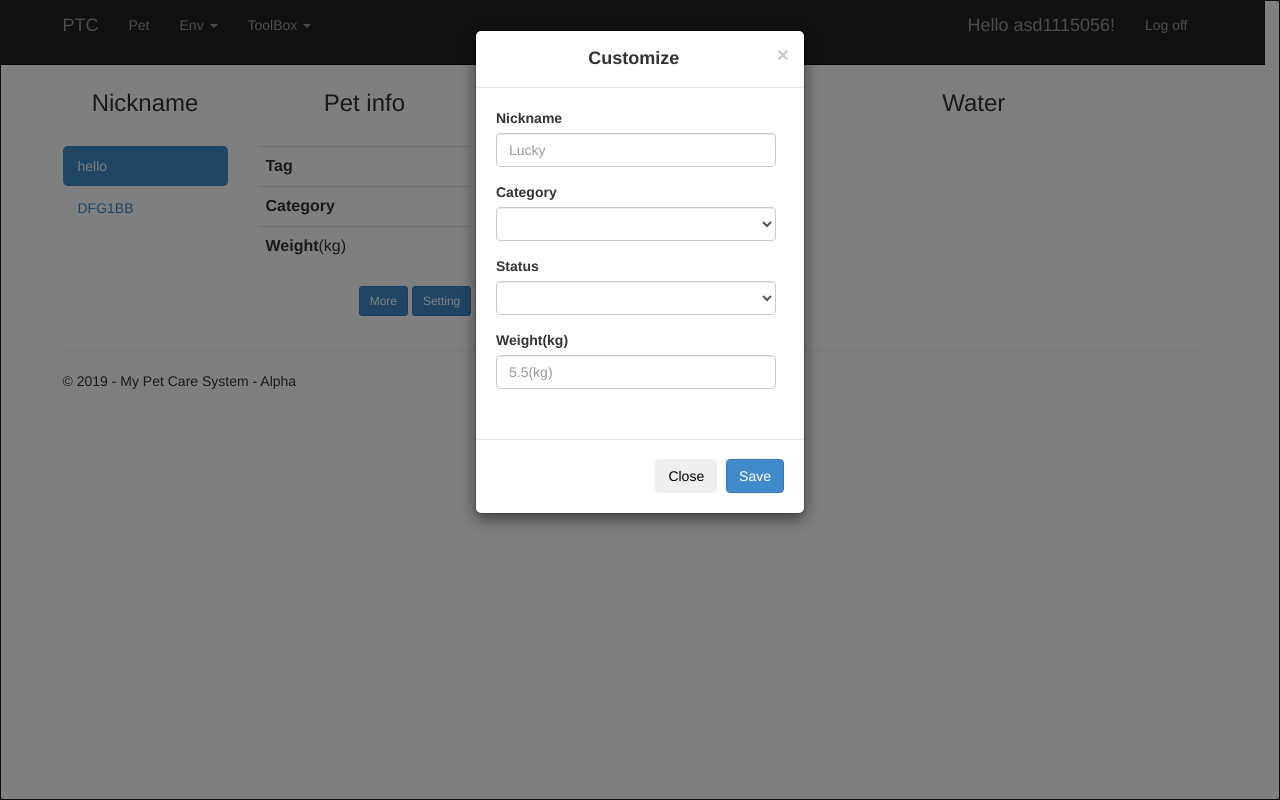
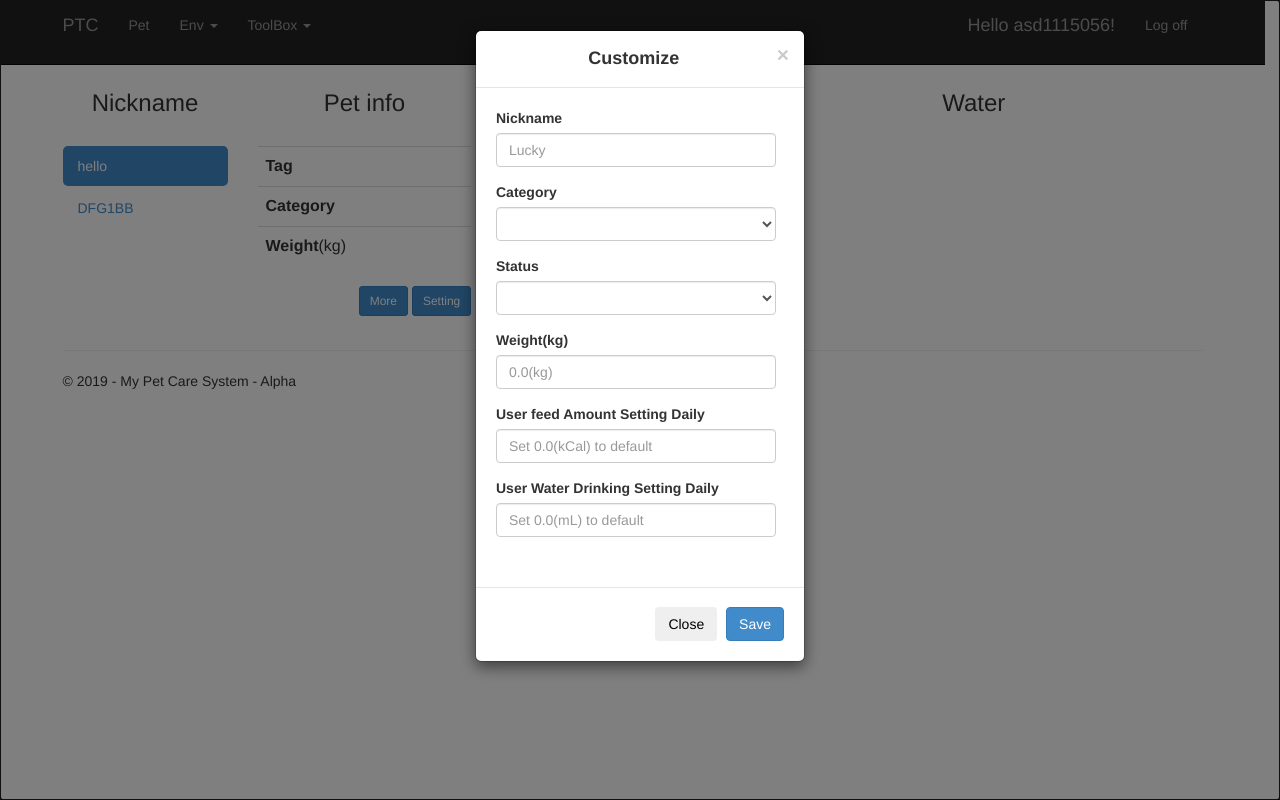
Before and after one commit to asd1115056/Project-DjangoWeb, a Django app: page / in a window 1280 px wide, after a click on "Setting". Run offline with Django 3.2, Linux system fonts and the light colour scheme; a user stored in the database is signed in; data comes from the database, SQL or seed files in the repository; both versions use the stored data as it was after the commit; data that the repository does not hold is empty; some libraries are stand-ins or nearby versions.

Commit message:
justgage

```diff
--- a/app/models.py
+++ b/app/models.py
@@ -35,6 +35,8 @@ class Tag_Info(models.Model):
     weight = models.DecimalField(max_digits=6,decimal_places=2,default=Decimal('0.00'), null=True, blank=True)
     suggest_water_drinking_daily = models.DecimalField(max_digits = 6,decimal_places = 2,default = Decimal('0.00'), null = True, blank = True)
     suggest_feed_amount_daily = models.DecimalField(max_digits=6,decimal_places=2,default=Decimal('0.00'), null=True, blank=True)
+    user_water_drinking_setting_daily = models.DecimalField(max_digits=6,decimal_places=2,default=Decimal('0.00'), null=True, blank=True)
+    user_feed_amount_setting_daily = models.DecimalField(max_digits=6,decimal_places=2,default=Decimal('0.00'), null=True, blank=True)
     updated_at = models.DateTimeField(auto_now = True)
     created_at = models.DateTimeField(auto_now_add=True)
     def __str__(self):
--- a/app/templates/app/index.html
+++ b/app/templates/app/index.html
@@ -22,7 +22,7 @@
             <div class="col-md-3 column">
                 <div style="        text-align: center;"><h3>Pet info</h3><br></div>
                 <div style="        text-align: center;">
-                <table  class="table">
+                    <table class="table">
                         <thead>
                         </thead>
                         <tbody>
@@ -38,7 +38,6 @@
                                 <td><strong>Weight</strong>(kg)</td>
                                 <td id="Weight_table"></td>
                             </tr>
-
                         </tbody>
                     </table>
                 </div>
@@ -55,7 +54,7 @@
                                     <h4 class="modal-title" id="myModalLabel"><strong>Customize</strong></h4>
                                 </div>
 
-                                <div class="modal-body" >
+                                <div class="modal-body">
                                     <div class="form-group">
                                         <label for="Nickname"><strong>Nickname</strong></label>
                                         <input type="text" class="form-control" id="Nickname" placeholder="Lucky">
@@ -97,7 +96,15 @@
                                     </div>
                                     <div class="form-group">
                                         <label for="Weight"><strong>Weight</strong>(kg)</label>
-                                        <input type="number" step="0.01" class="form-control" id="Weight" placeholder="5.5(kg)">
+                                        <input type="number" step="0.01" class="form-control" id="Weight" placeholder="0.0(kg)">
+                                    </div>
+                                    <div class="form-group">
+                                        <label for="User_feed_amount_setting_daily"><strong>User feed Amount Setting Daily</strong></label>
+                                        <input type="number" step="0.01" class="form-control" id="User_feed_amount_setting_daily" placeholder="Set 0.0(kCal) to default">
+                                    </div>
+                                    <div class="form-group">
+                                        <label for="User_water_drinking_setting_daily"><strong>User Water Drinking Setting Daily</strong></label>
+                                        <input type="number" step="0.01" class="form-control" id="User_water_drinking_setting_daily" placeholder="Set 0.0(mL) to default ">
                                     </div>
                                 </div>
                                 <div class="modal-footer">
@@ -146,12 +153,20 @@
                                                 <td id="PER"></td>
                                             </tr>
                                             <tr>
-                                                <td><strong>Suggest Water Drinking Daily</strong>(kCal)</td>
-                                                <td id="suggest_water_drinking_daily"></td>
+                                                <td><strong>User feed Amount Setting Daily</strong>(kCal)</td>
+                                                <td id="user_feed_amount_setting_daily"></td>
                                             </tr>
                                             <tr>
-                                                <td><strong>Suggest Feed Amount Daily</strong>(mL)</td>
+                                                <td><strong>User Water Drinking Setting Daily</strong>(mL)</td>
+                                                <td id="user_water_drinking_setting_daily"></td>
+                                            </tr>
+                                            <tr>
+                                                <td><strong>Suggest Feed Amount Daily</strong>(kCal)</td>
                                                 <td id="suggest_feed_amount_daily"></td>
+                                            </tr>
+                                            <tr>
+                                                <td><strong>Suggest Water Drinking Daily</strong>(mL)</td>
+                                                <td id="suggest_water_drinking_daily"></td>
                                             </tr>
                                             <tr>
                                                 <td><strong>Updated at</strong></td>
@@ -165,7 +180,7 @@
                                     </table>
                                 </div>
                                 <div class="modal-footer">
-                                    <button type="button" class="btn btn-primary btn-danger" onclick="delete_data_post()" >Del</button>
+                                    <button type="button" class="btn btn-primary btn-danger" onclick="delete_data_post()">Del</button>
                                     <button type="button" class="btn btn-secondary" data-dismiss="modal">Close</button>
                                 </div>
                             </div><!-- /.modal-content -->
@@ -246,7 +261,6 @@
                     $("#Category_table").text("null");
                     $("#Category_table").addClass("text-warning");
                 }
-
             },
             error: function () {
             }
@@ -257,16 +271,23 @@
     var max_f;
     function ajax_user_data() {
         $.ajax({
-            url: "{%url 'pet_filter_user_setting'%}",
+            url: "{%url 'Tag_Info'%}",
             type: "GET",
             dataType: "json",
             success: function (data) {
                 clear();
-                max_w = data[0].fields.user_water_setting_daily;
-                max_f = data[0].fields.user_food_setting_daily;
+                if(data[0].fields.user_water_drinking_setting_daily==0){
+                max_w = data[0].fields.suggest_water_drinking_daily;
+                }else{
+                max_w = data[0].fields.user_water_drinking_setting_daily;
+                }
+                if(data[0].fields.user_feed_amount_setting_daily==0){
+                max_f = data[0].fields.suggest_feed_amount_daily;
+                }else{
+                max_f = data[0].fields.user_feed_amount_setting_daily;
+                }
                 debug = { 'max_w': max_w, 'max_f': max_f }
                 //console.log(debug);
-
             },
             error: function () {
                 clear();
@@ -332,8 +353,10 @@
             var Weight = $("#Weight").val();
             var Category = $("#Category").val();
             var Status = $("#Status").val();
+            var User_feed_amount_setting_daily = $("#User_feed_amount_setting_daily").val();
+            var User_water_drinking_setting_daily = $("#User_water_drinking_setting_daily").val();
 
-            data = { 'Nickname': Nickname, 'Weight': Weight,'Category': Category,'Status':Status };
+            data = { 'Nickname': Nickname, 'Weight': Weight,'Category': Category,'Status':Status,'User_feed_amount_setting_daily':User_feed_amount_setting_daily,'User_water_drinking_setting_daily':User_water_drinking_setting_daily };
             //console.log(data);
             $.ajax({
                 type: "POST",
@@ -343,9 +366,6 @@
                     //console.log(response);
                     alert('sucess');
                     window.location.reload();
-
-
-
                 },
                 error: function () {
                     alert("failure");
@@ -353,7 +373,6 @@
             });
         });
     });
-
 
     function formcontroloption() {
         var Category = $("#Category").val();
@@ -414,6 +433,8 @@
                 $("#PER").text(data[0].fields.per);
                 $("#suggest_feed_amount_daily").text(data[0].fields.suggest_feed_amount_daily);
                 $("#suggest_water_drinking_daily").text(data[0].fields.suggest_water_drinking_daily);
+                $("#user_water_drinking_setting_daily").text(data[0].fields.user_water_drinking_setting_daily);
+                $("#user_feed_amount_setting_daily").text(data[0].fields.user_feed_amount_setting_daily);
                 $("#CREATED_AT").text(d2.toString());
                 $("#UPDATED_AT").text(d1.toString());
 
--- a/app/views.py
+++ b/app/views.py
@@ -147,6 +147,10 @@ def post_form(request):
                     if Data_POST.get('Status') != "0":
                         info.dog_statue = float(Data_POST.get('Status'))
                         info.cat_statue = None
+        if Data_POST.get('User_feed_amount_setting_daily') != "":
+            info.user_feed_amount_setting_daily = int(Data_POST.get('User_feed_amount_setting_daily'))
+        if Data_POST.get('User_water_drinking_setting_daily') != "":
+            info.user_water_drinking_setting_daily = int(Data_POST.get('User_water_drinking_setting_daily'))
         info.save()
 
         weight_temp = list(models.Tag_Info.objects.filter(Tag=Tag).values_list('weight',flat=True))
```
Also changed, not shown: app/migrations/0017_auto_20190820_1812.py (added), db.sqlite3. Lines whose indentation alone changed are shown as unchanged.
